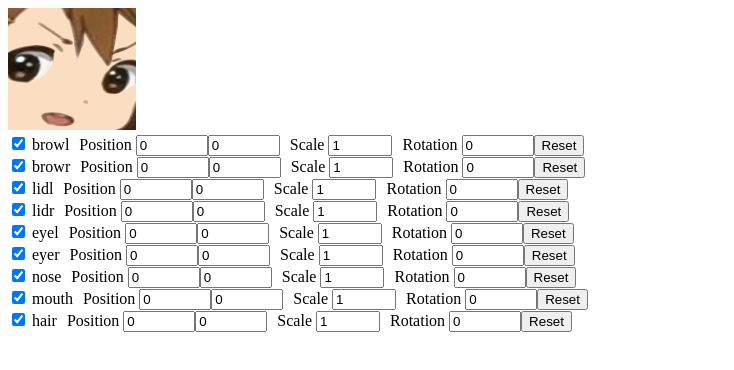
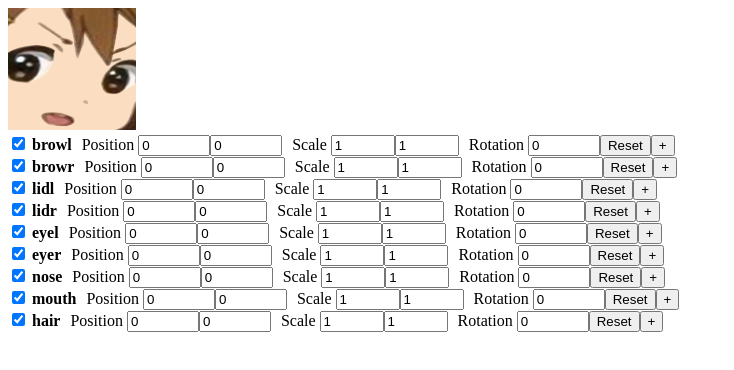
Before and after one commit to OscarGlo/OhHeyGenerator, a plain HTML site: page index.html in a window 1280 px wide. Shown: the whole page, without its empty margins (0-734 px from the left). Drawn offline with Linux system fonts and the light colour scheme.

Commit message:
element copying, 2 way scaling

```diff
--- a/index.html
+++ b/index.html
@@ -9,6 +9,10 @@
 		.addcontrols label {
 			margin-left: 10px;
 		}
+
+		.control > label {
+			font-weight: bold;
+		}
 	</style>
 </head>
 <body>
--- a/script.js
+++ b/script.js
@@ -1,53 +1,80 @@
-const elements = {};
+const elements = {}, count = {};
 
 let canvas, ctx, W, H,
     controls;
 
 function addControl(name, x, y, deletable = false) {
+    // Get first possible number
+    let n;
+    if (!count[name]) {
+        count[name] = [];
+    } else {
+        for (let i = 2; i <= 10; i++) {
+            if (!count[name].includes(i)) {
+                count[name].push(i);
+                n = i;
+                break;
+            }
+        }
+        if (!n) return;
+    }
+
+    let baseName = name;
+    if (n) name += n;
+
     let control = document.createElement("div");
     control.id = name;
     control.classList.add("control");
     control.innerHTML = `<label><input type="checkbox"> ${name}</label>`
         + '<span class="addcontrols">'
         + `<label>Position <input name="x" type="number" min="-200" max="200" value="0"><input name="y" type="number" min="-200" max="200" value="0"></label>`
-        + '<label>Scale <input name="scale" type="number" min="0.1" max="5" value="1" step="0.1"></label>'
+        + '<label>Scale <input name="scalex" type="number" min="0.1" max="5" value="1" step="0.1"><input name="scaley" type="number" min="0.1" max="5" value="1" step="0.1"></label>'
         + '<label>Rotation <input name="rotation" type="number" min="-360" max="360" value="0" step="5"></label>'
         + '<button class="reset">Reset</button>'
-        //+ '<button class="add">+</button>'
+        + '<button class="add">+</button>'
         + (deletable ? '<button class="delete">-</button>' : "")
         + '</span>';
 
     controls.appendChild(control);
 
-    let elt = elements[name] = {basex: x, basey: y, x: 0, y: 0, scale: 1, rotation: 0};
+    let elt = elements[name] = {basex: x, basey: y, x: 0, y: 0, scalex: 1, scaley: 1, rotation: 0};
     let img = elt.img = new Image();
-    img.src = "img/" + name + ".png";
+    img.src = "img/" + baseName + ".png";
     elt.show = true;
 
-    let checkbox = document.querySelector(`#${name} > label > input`);
+    let container = document.getElementById(name);
+
+    let checkbox = container.querySelector(`input[type=checkbox]`);
     checkbox.checked = true;
     checkbox.addEventListener("click", () => {
         elt.show = checkbox.checked;
     });
 
-    document.querySelectorAll(`#${name} .addcontrols input`).forEach(param => {
+    container.querySelectorAll(`.addcontrols input`).forEach(param => {
         param.addEventListener("change", () => elt[param.name] = parseFloat(param.value));
     });
 
     // Reset button
-    document.querySelector(`#${name} .reset`).addEventListener("click", () => {
-        Object.assign(elt, {x: 0, y: 0, scale: 1, rotation: 0});
+    container.querySelector(`.reset`).addEventListener("click", () => {
+        Object.assign(elt, {x: 0, y: 0, scalex: 1, scaley: 1, rotation: 0});
 
         // Reset each input to default value
-        document.querySelectorAll(`#${name} .addcontrols input`).forEach(param => {
+        container.querySelectorAll(`.addcontrols input`).forEach(param => {
             param.value = elt[param.name];
         });
     });
 
     // Add button
-    /*document.querySelector(`#${name} .add`).addEventListener("click", () => {
-        addControl(name, x, y, true);
-    });*/
+    container.querySelector(`.add`).addEventListener("click", () => {
+        addControl(baseName, x, y, true);
+    });
+
+    // Add button
+    if (deletable)
+        container.querySelector(`.delete`).addEventListener("click", () => {
+            delete elements[name];
+            container.remove();
+        });
 }
 
 window.addEventListener("load", () => {
@@ -83,7 +110,7 @@ function draw() {
 
             ctx.save();
             ctx.translate(elt.basex + elt.x + w / 2, elt.basey + elt.y + h / 2);
-            ctx.scale(elt.scale, elt.scale);
+            ctx.scale(elt.scalex, elt.scaley);
             ctx.rotate(elt.rotation * 0.01745);
             ctx.drawImage(elt.img, -w / 2, -h / 2);
             ctx.restore();
```
